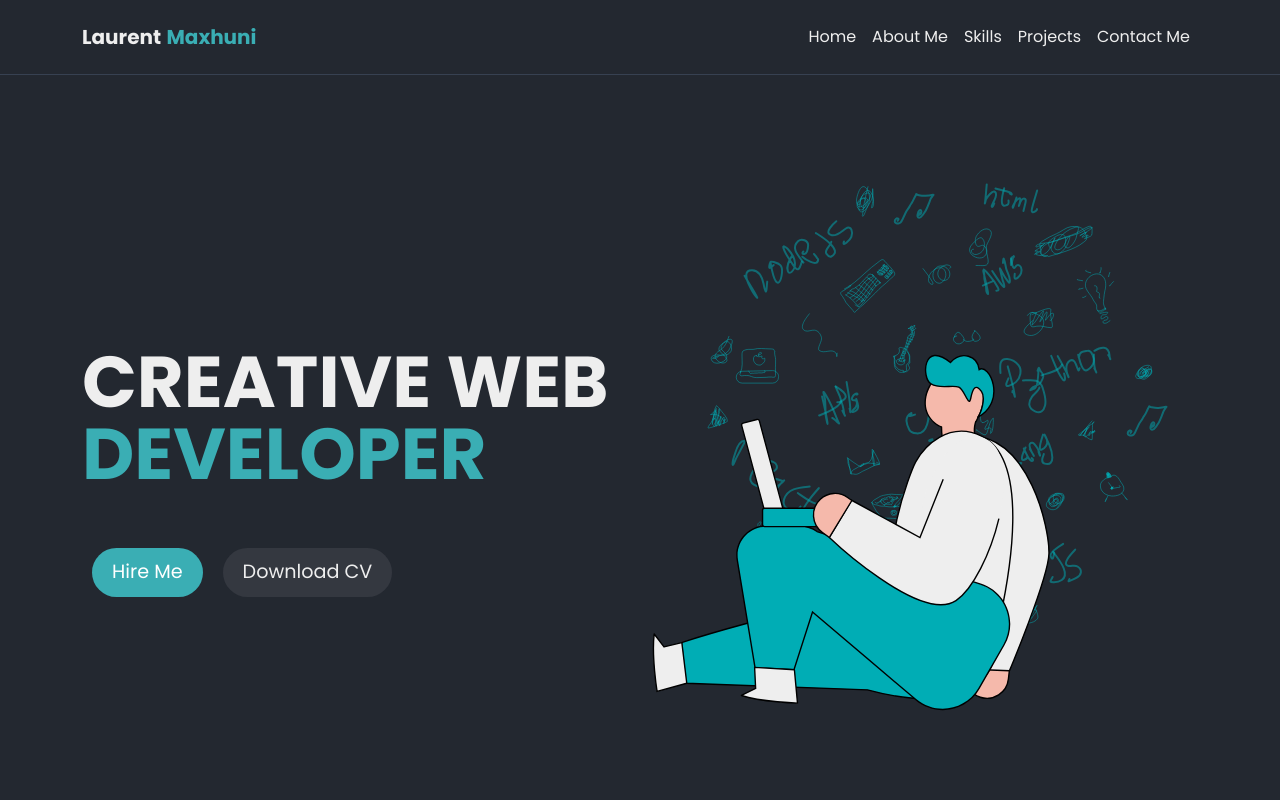
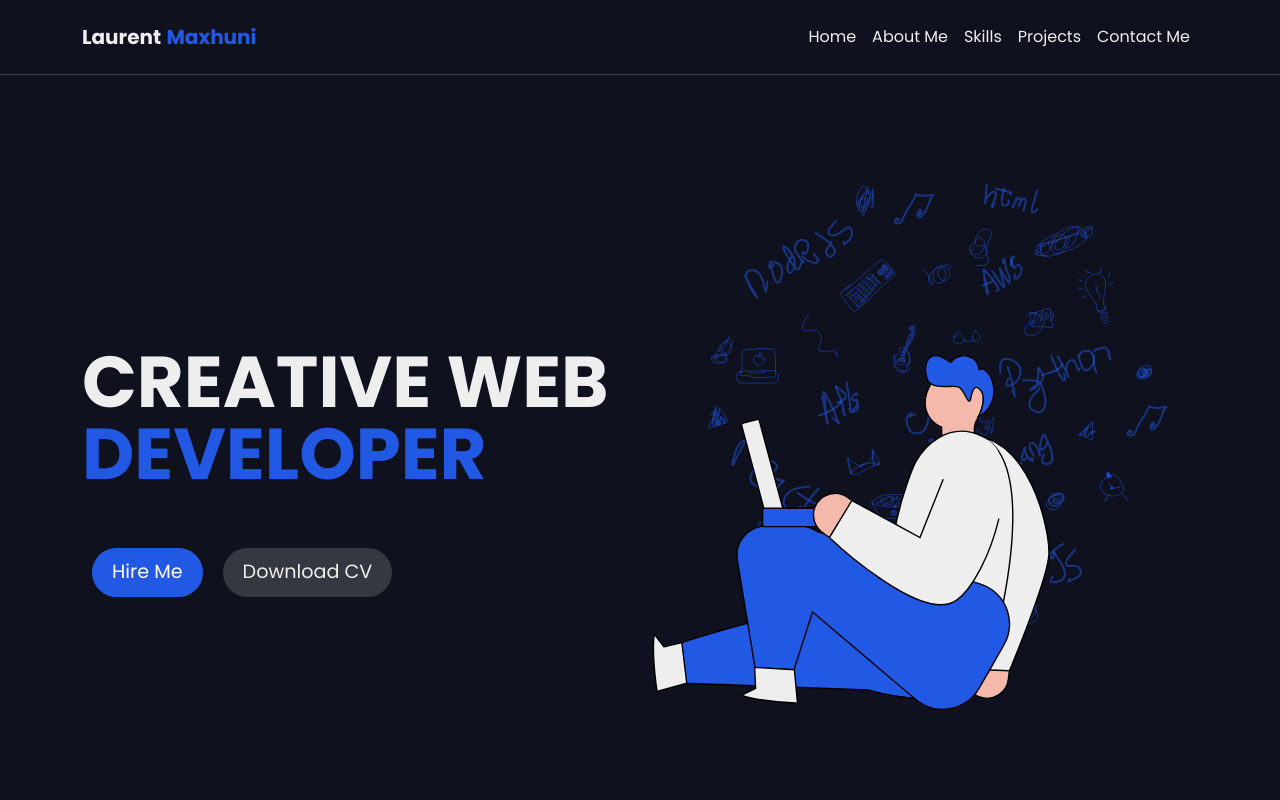
Before and after one commit to LaurentMaxhuni/PortfolioV4, a React (Vite) app: page / in a window 1280 px wide. Shown: the top 800 px of the page. Built offline with nearby package versions, Linux system fonts and the light colour scheme.

Commit message:
Changed some colors

```diff
--- a/src/components/About.jsx
+++ b/src/components/About.jsx
@@ -40,7 +40,7 @@ function About() {
             data-aos-duration="1500"
             data-aos-delay="400"
           >
-            <img src={aboutImage} alt="" className="img-fluid rounded-circle" />
+            <img src={aboutImage} alt="" className="img-fluid rounded-circle tw-border-[var(--primary)] tw-border-2 tw-shadow-lg tw-shadow-[var(--primary)]" />
           </div>
         </div>
       </div>
--- a/src/components/Button.jsx
+++ b/src/components/Button.jsx
@@ -17,7 +17,7 @@ const Button = styled.button`
   border-radius: 50px;
   padding: 10px 20px;
   font-size: 1.2rem;
-  transition: all 0.3s ease;
+  transition: all 0.3s ease !important;
   margin: 10px;
 `;
 
--- a/src/styles/variables.css
+++ b/src/styles/variables.css
@@ -1,5 +1,5 @@
 :root {
-  --primary: #3aaeb4;
+  --primary: #2159e4;
   --secondary: #343840;
 
   --button-primary: var(--primary);
@@ -7,9 +7,9 @@
 
   --translucent-black: rgba(0, 0, 0, 0.5);
 
-  --bg-color: #232830;
+  --bg-color: #0f111f;
 
-  --card-gray: #2e333c;
+  --card-gray: #1f2329;
 
   --white: #fff;
   --black: #000;
@@ -18,9 +18,9 @@
   --text: #eee;
   --font: "Poppins", "Roboto", sans-serif;
 
-  --project-card-hover-state-1: rgba(58, 174, 180, 0.4);
-  --project-card-hover-state-2: rgba(58, 174, 180, 0.3);
-  --project-card-hover-state-3: rgba(58, 174, 180, 0.2);
-  --project-card-hover-state-4: rgba(58, 174, 180, 0.1);
-  --project-card-hover-state-5: rgba(58, 174, 180, 0.05);
+  --project-card-hover-state-1: rgba(33, 89, 228, 0.4);
+  --project-card-hover-state-2: rgba(33, 89, 228, 0.3);
+  --project-card-hover-state-3: rgba(33, 89, 228, 0.2);
+  --project-card-hover-state-4: rgba(33, 89, 228, 0.1);
+  --project-card-hover-state-5: rgba(33, 89, 228, 0.05);
 }
```
Also changed, not shown: src/assets/icons/contact.svg, src/assets/icons/hero.svg.
